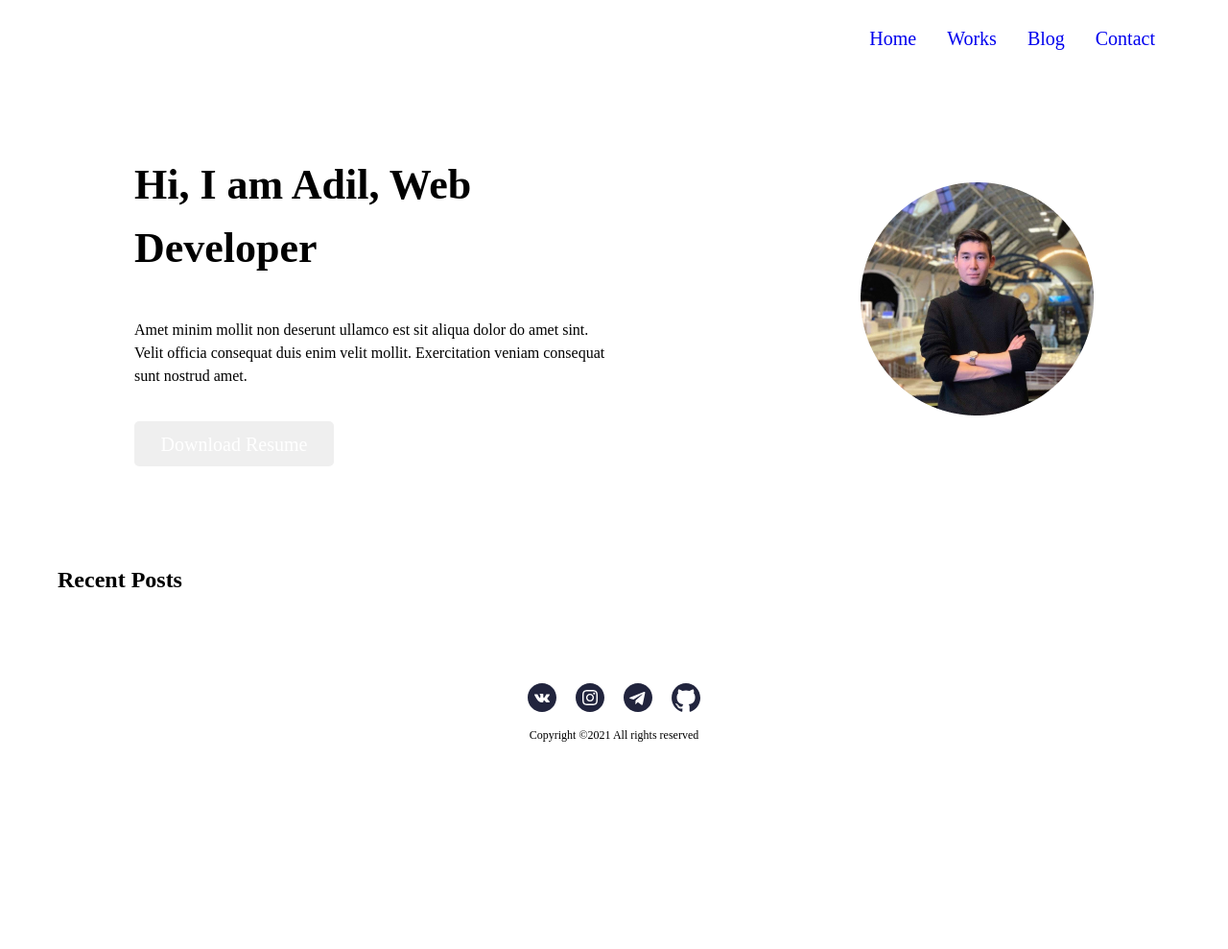
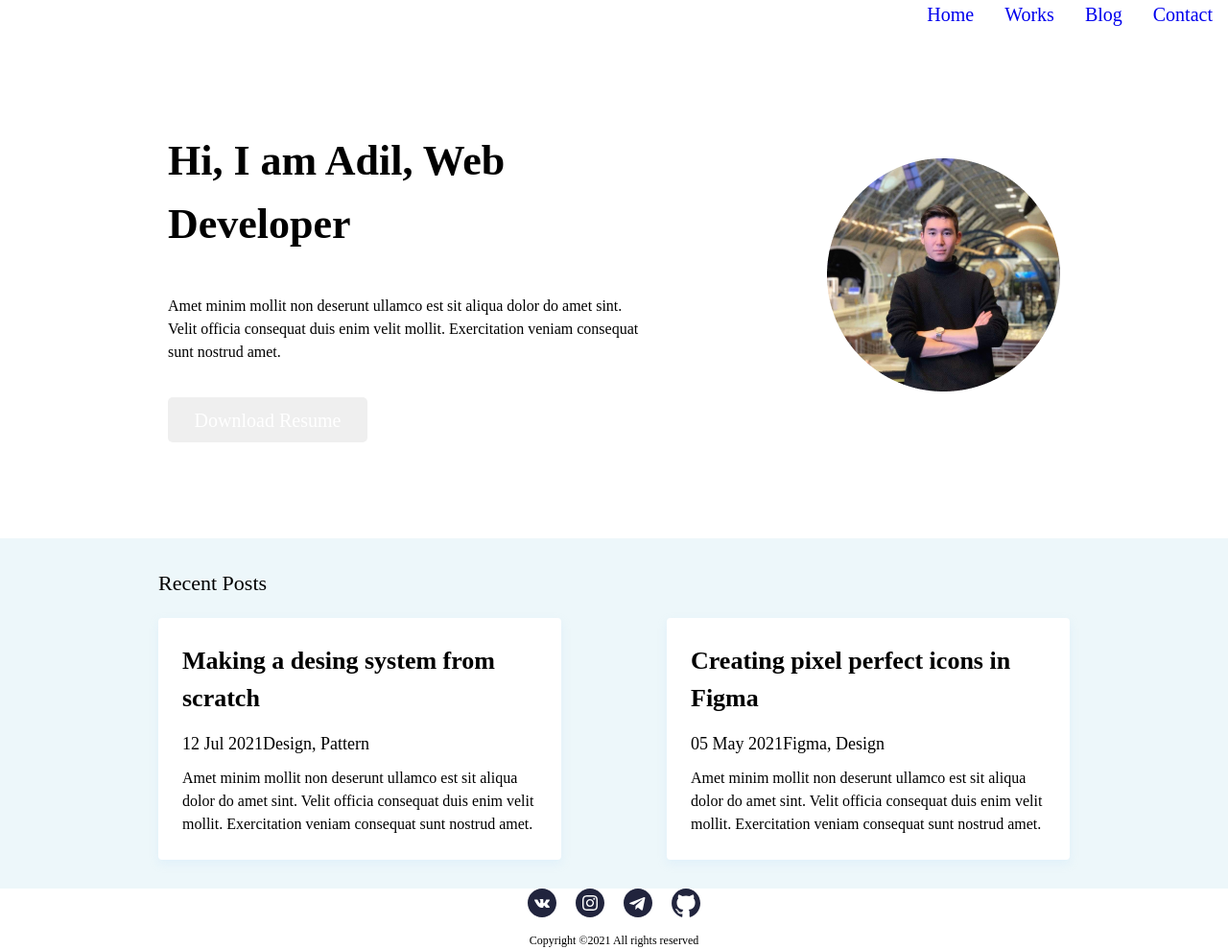
Before and after one commit to adilsatiev/adilsatiev.github.io, a Gatsby site: page / in a window 1280 px wide. Shown: the whole page at 96% size. Before the commit the page ends 800 px from the top, so only its background shows below. Built offline with nearby package versions, Linux system fonts and the light colour scheme; Gatsby itself is replaced by a stand-in of ours.

Commit message:
index.js blog section add

```diff
--- a/src/pages/index.js
+++ b/src/pages/index.js
@@ -25,15 +25,38 @@ const IndexPage = () => {
       </div>
 
       <div className={iS.recent}>
+        <div className={iS.wrapper}>
           <h2 className={iS.h2}>
             Recent Posts
           </h2>
           <div className={iS.blogbox}>
+
             <div className={iS.blogpost}>
+              <h3 className={iS.blogtitle}>Making a desing system from scratch</h3>
+              <div className={iS.key}>
+                <span className={iS.data}>12 Jul 2021</span>
+                <span className={iS.topic}>Design, Pattern</span>
+              </div>
+              <p className={iS.bdescription}>
+                Amet minim mollit non deserunt ullamco est sit aliqua
+                dolor do amet sint. Velit officia consequat duis enim
+                velit mollit. Exercitation veniam consequat sunt nostrud amet.
+              </p>
+            </div>
+
+            <div className={iS.blogpost}>
+              <h3 className={iS.blogtitle}>Creating pixel perfect icons in Figma</h3>
+              <div className={iS.key}>
+                <span className={iS.data}>05 May 2021</span>
+                <span className={iS.topic}>Figma, Design</span>
+              </div>
+              <p className={iS.bdescription}>
+                Amet minim mollit non deserunt ullamco est sit aliqua
+                dolor do amet sint. Velit officia consequat duis enim
+                velit mollit. Exercitation veniam consequat sunt nostrud amet.
+              </p>
 
             </div>
-            <div className={iS.blogpost}>
-
           </div>
         </div>
       </div>
--- a/src/styles/index.module.css
+++ b/src/styles/index.module.css
@@ -5,11 +5,10 @@
 .main {
     display: flex;
     justify-content: space-between;
-    max-width: 1000px;
+    padding: 0 20px;
+    max-width: 970px;
     margin: 0 auto;
     margin-bottom: 100px;
-}
-
     .box {
         display: flex;
         flex-direction: column;
@@ -45,3 +44,41 @@
         margin-top: 30px;
         display: block;
     }
+}
+
+.recent {
+    padding: 30px 20px;
+    background: #EDF7FA;
+    .wrapper {
+        max-width: 950px;
+        margin: 0 auto;
+
+    }
+    .h2 {
+        font-size: 22px;
+        font-weight: 700;
+        font-weight: normal;
+        margin-bottom: 20px;
+    }
+    .blogbox {
+        display: flex;
+        justify-content: space-between;
+    }
+    .blogpost {
+        padding: 25px;
+        max-width: 420px;
+        background: #FFFFFF;
+        box-shadow: 0px 4px 10px rgba(187, 225, 250, 0.25);
+        border-radius: 4px;
+    }
+    .blogtitle {
+        font-size: 26px;
+        font-weight: 600;
+        margin-bottom: 15px;
+    }
+    .key {
+        display: flex;
+        font-size: 18px;
+        margin-bottom: 10px;
+    }
+}
--- a/src/styles/layout.module.css
+++ b/src/styles/layout.module.css
@@ -2,7 +2,6 @@
     display: flex;
     flex-direction: column;
     min-height: 100vh;
-    padding: 25px 60px;
 }
 
 .content {
```
Lines whose indentation alone changed are shown as unchanged.
